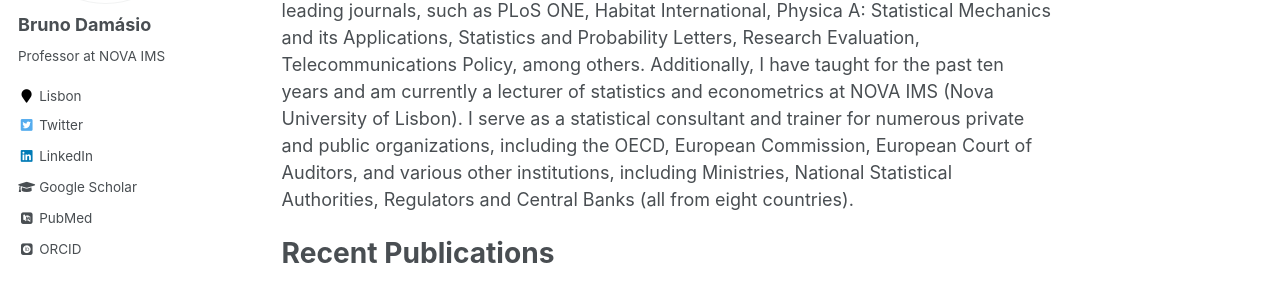
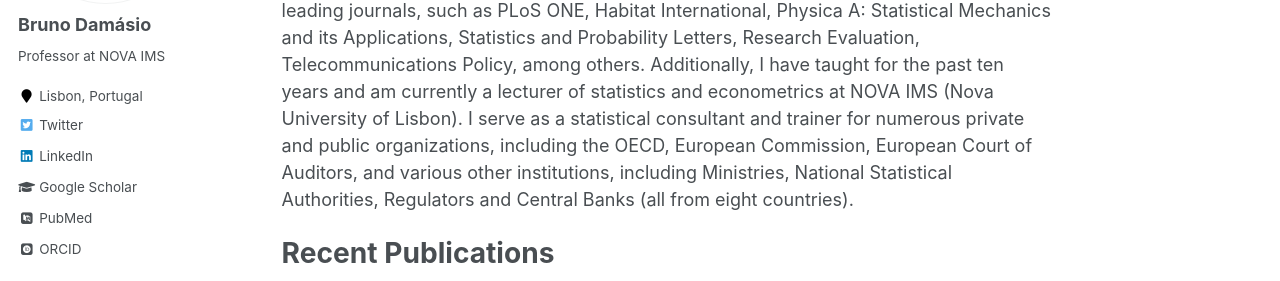
Before and after one commit to damasiob/damasiob.github.io, a Jekyll site: the page built from _pages/about.md, in a window 1280 px wide. Shown: the part 298-579 px from the top of the page. Built offline with Jekyll 4.4.1, drawn with Linux system fonts in a browser that asks for light colours; some web fonts are replaced.

Commit message:
Update _config.yml

```diff
--- a/_config.yml
+++ b/_config.yml
@@ -83,7 +83,7 @@ author:
   name             : "Bruno Damásio"
   avatar           : "profile_header.png"
   bio              : "Professor at NOVA IMS"
-  location         : "Lisbon"
+  location         : "Lisbon, Portugal"
   employer         :
   pubmed           : "https://pubmed.ncbi.nlm.nih.gov/?term=bruno+damasio"
   googlescholar    : "https://scholar.google.com/citations?user=7CJB4pgAAAAJ&hl=en"
```
